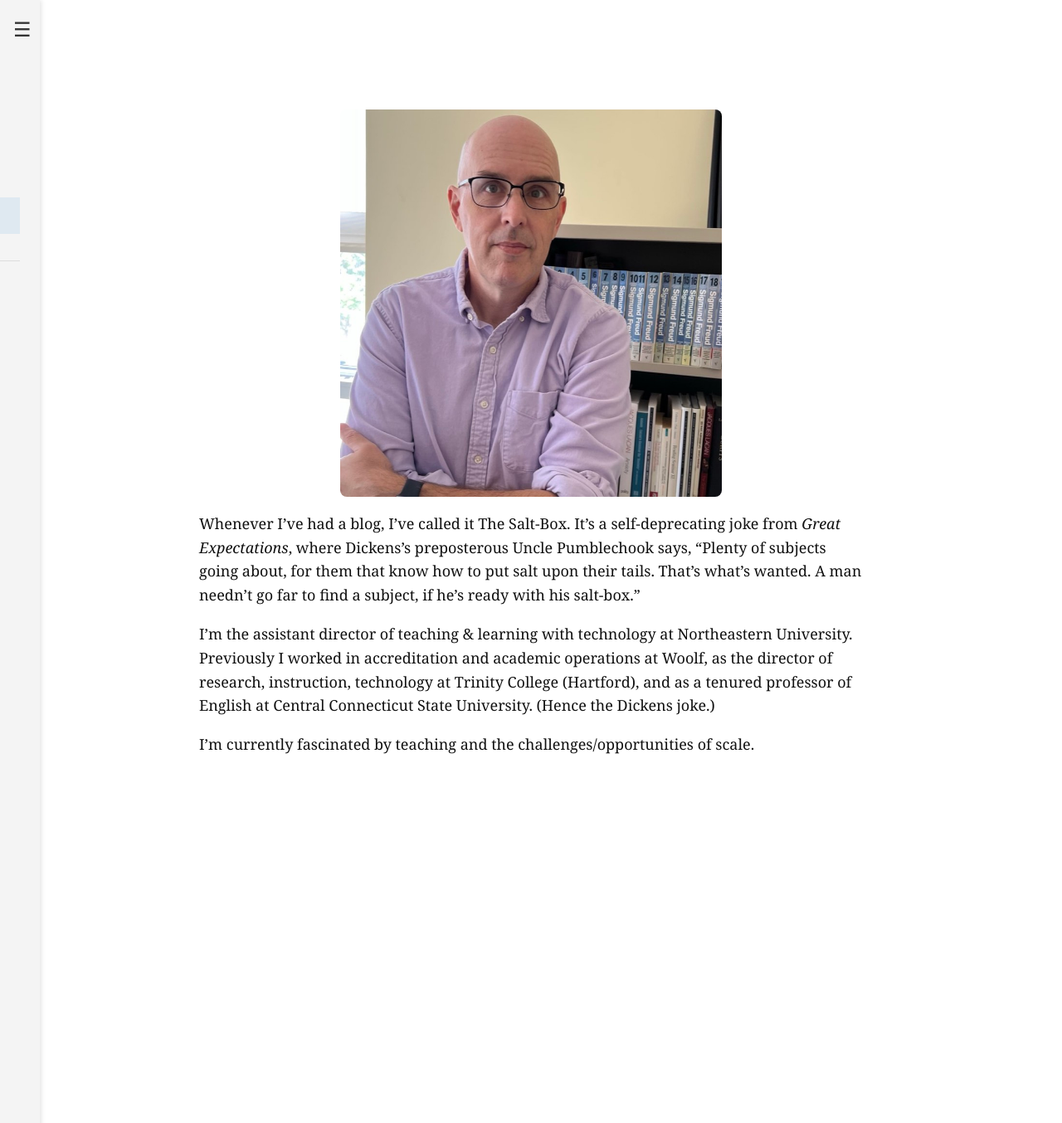
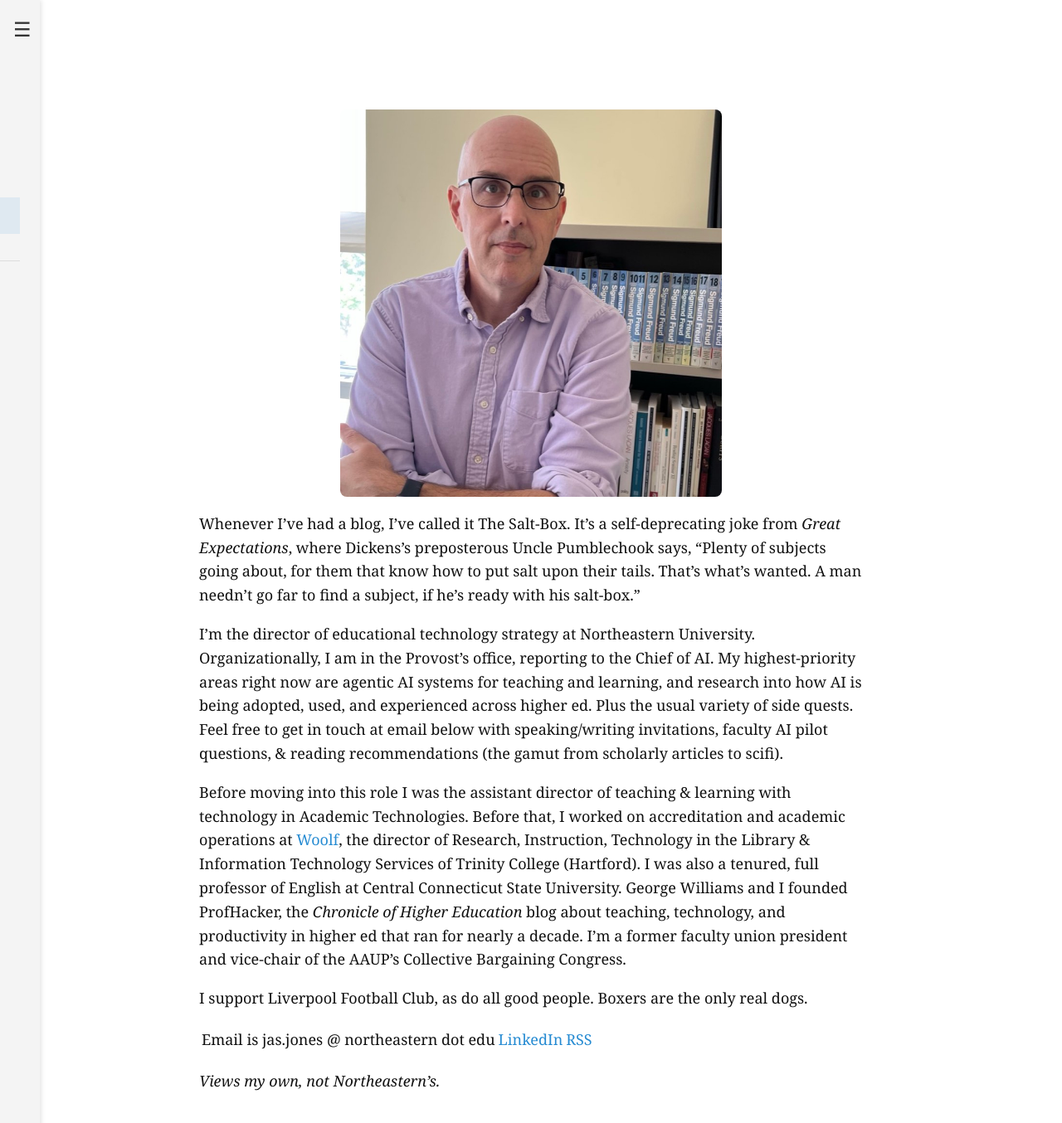
Before and after one commit to jbj-ph/thesaltbox, a Jekyll site: the page built from about.md, in a window 1280 px wide and 1400 px high, scrolled down 92 px. Shown: the top 1354 px of the window at 83% size. Built offline with Jekyll 4.4.1, drawn with Linux system fonts in a browser that asks for light colours; before the commit the page ends 1086 px from its top, so only the background shows below that.

Commit message:
Update about.md

```diff
--- a/about.md
+++ b/about.md
@@ -4,12 +4,18 @@ title: About
 permalink: /about/
 ---
 
-<img src="{{ site.baseurl }}/assets/me.jpg" alt="Photo of me" class="profile-image" loading="lazy" />
+<img src="{{ site.baseurl }}/assets/me.jpg" alt="Photo of Jason B. Jones" class="profile-image" loading="lazy" />
 
 
 
 Whenever I've had a blog, I've called it The Salt-Box. It's a self-deprecating joke from <em>Great Expectations</em>, where Dickens's preposterous Uncle Pumblechook says, "Plenty of subjects going about, for them that know how to put salt upon their tails. That's what's wanted. A man needn't go far to find a subject, if he's ready with his salt-box."
 
-I'm the assistant director of teaching & learning with technology at Northeastern University. Previously I worked in accreditation and academic operations at Woolf, as the director of research, instruction, technology at Trinity College (Hartford), and as a tenured professor of English at Central Connecticut State University. (Hence the Dickens joke.)
+I'm the director of educational technology strategy at Northeastern University. Organizationally, I am in the Provost's office, reporting to the Chief of AI. My highest-priority areas right now are agentic AI systems for teaching and learning, and research into how AI is being adopted, used, and experienced across higher ed. Plus the usual variety of side quests. Feel free to get in touch at email below with speaking/writing invitations, faculty AI pilot questions, & reading recommendations (the gamut from scholarly articles to scifi).
 
-I'm currently fascinated by teaching and the challenges/opportunities of scale.
+Before moving into this role I was the assistant director of teaching & learning with technology in Academic Technologies. Before that, I worked on accreditation and academic operations at [Woolf](https://woolf.university), the director of Research, Instruction, Technology in the Library & Information Technology Services of Trinity College (Hartford). I was also a tenured, full professor of English at Central Connecticut State University. George Williams and I founded ProfHacker, the _Chronicle of Higher Education_ blog about teaching, technology, and productivity in higher ed that ran for nearly a decade. I'm a former faculty union president and vice-chair of the AAUP's Collective Bargaining Congress.
+
+I support Liverpool Football Club, as do all good people. Boxers are the only real dogs.
+
+Email is jas.jones @ northeastern dot edu | [LinkedIn](https://www.linkedin.com/in/jbjph/) | [RSS](/feed.xml)
+
+*Views my own, not Northeastern's.*
```
